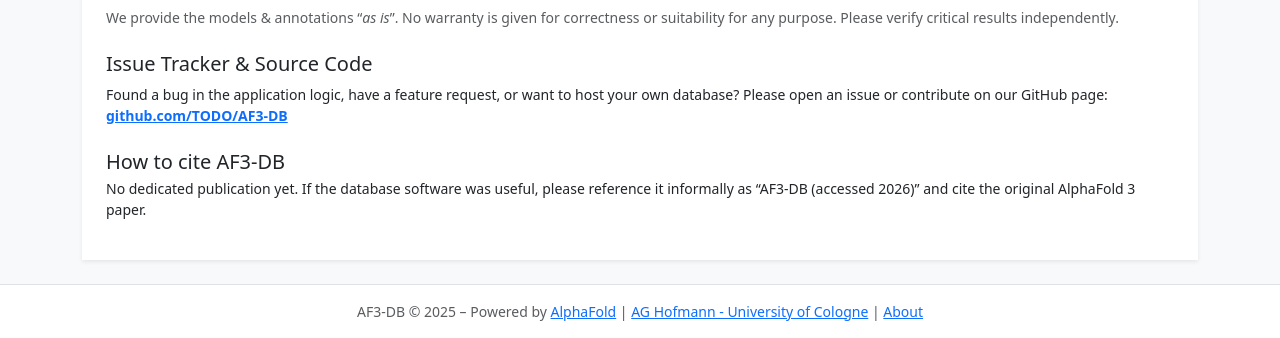
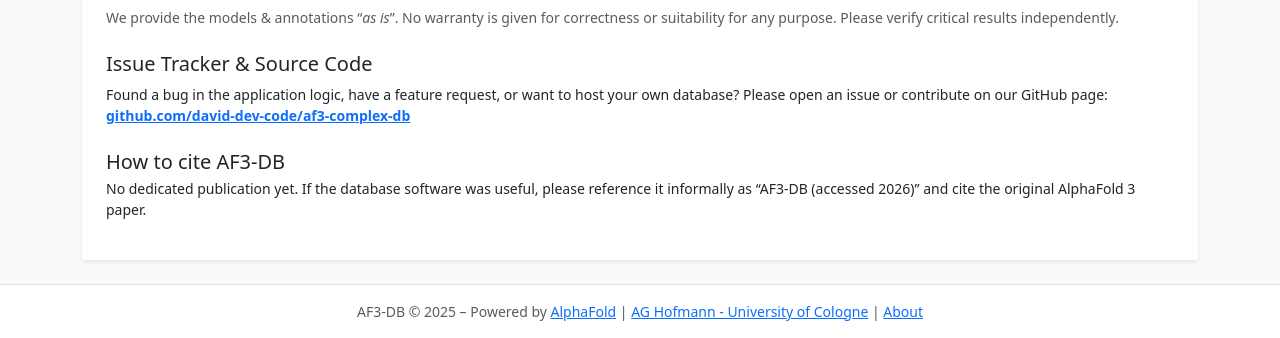
Before and after one commit to david-dev-code/af3-complex-db, a FastAPI app: page /about in a window 1280 px wide. Shown: the part 915-1253 px from the top of the page. Run offline with FastAPI, Linux system fonts and the light colour scheme; some libraries are stand-ins or nearby versions.

Commit message:
Update GitHub link

```diff
--- a/app/templates/about.html
+++ b/app/templates/about.html
@@ -82,7 +82,7 @@
   <p class="small">
     Found a bug in the application logic, have a feature request, or want to host your own database?
     Please open an issue or contribute on our GitHub page:<br>
-    <a href="https://github.com/TODO" target="_blank" class="fw-bold">github.com/TODO/AF3-DB</a>
+    <a href="https://github.com/david-dev-code/af3-complex-db/tree/main" target="_blank" class="fw-bold">github.com/david-dev-code/af3-complex-db</a>
   </p>
 
   <h5 class="mt-4 mb-1">How to cite&nbsp;AF3‑DB</h5>
```
